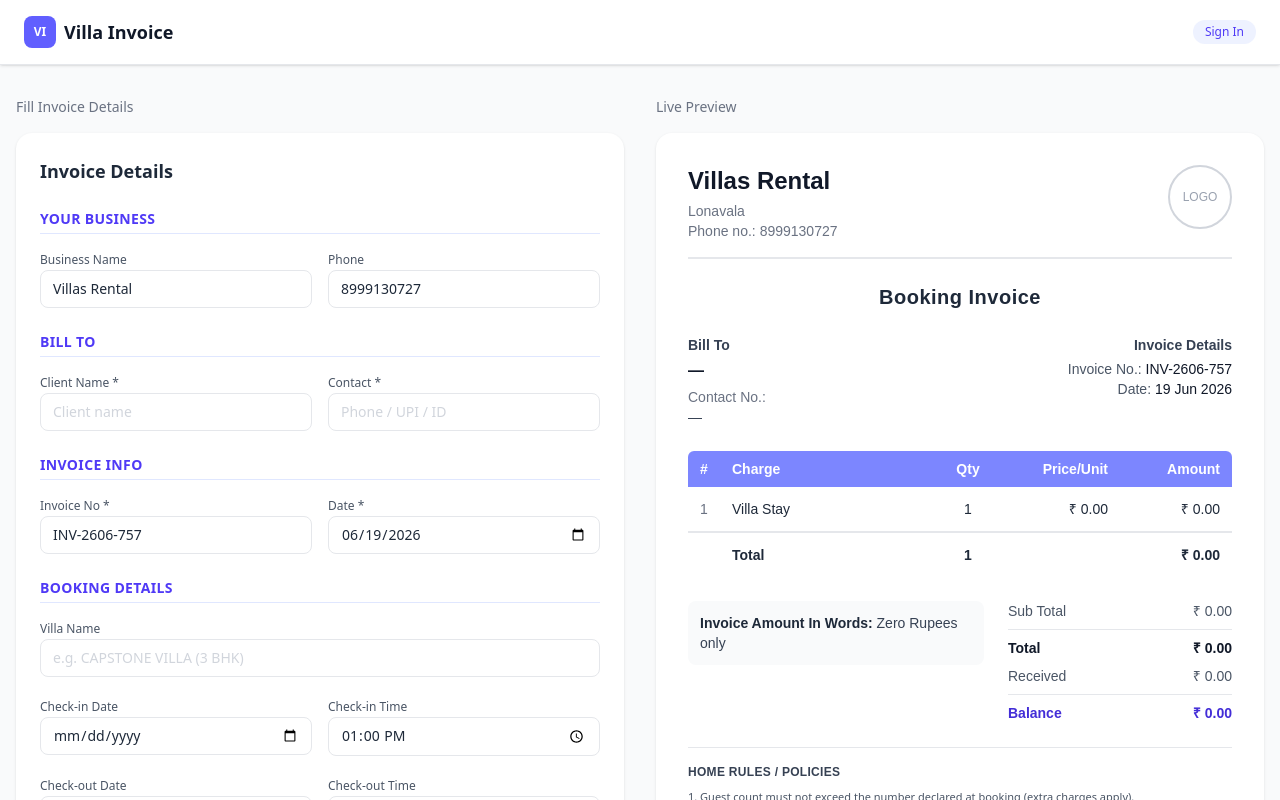
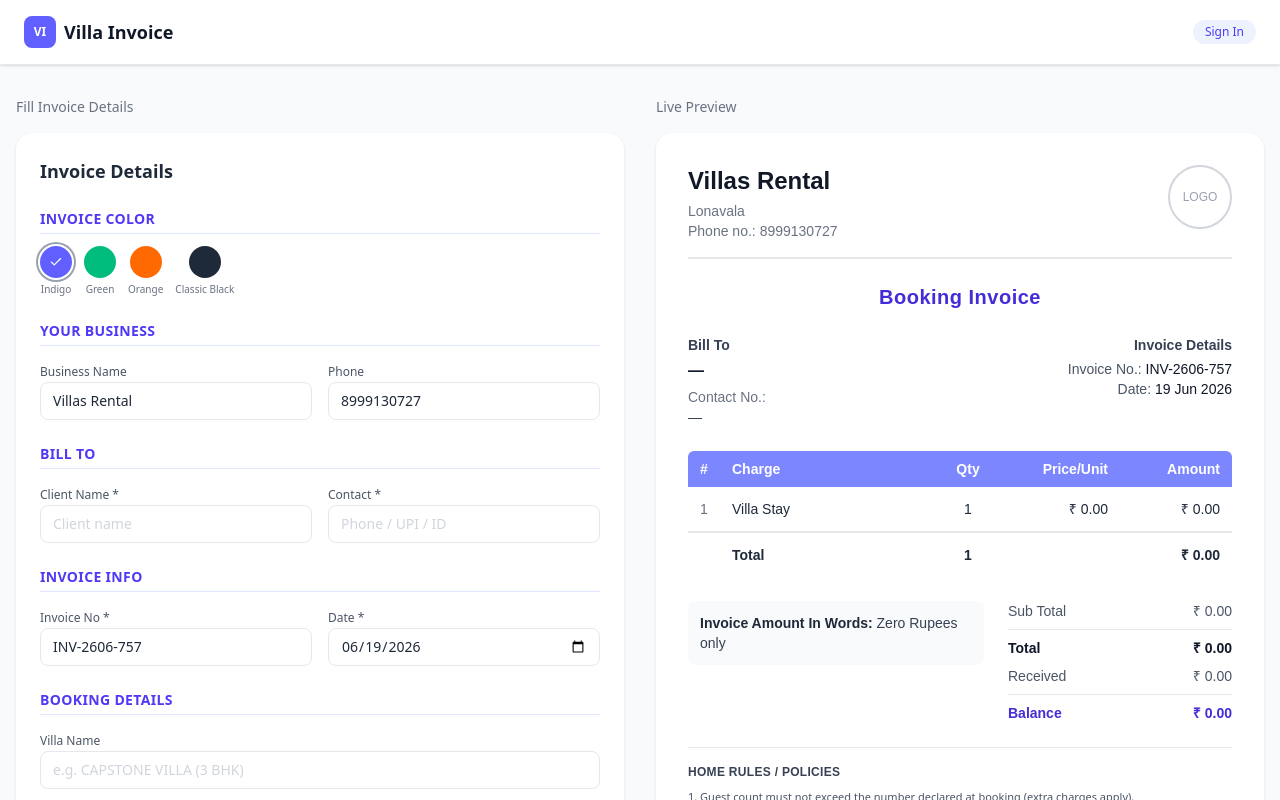
Before and after one commit to hemantnimble/Invoice-generator, a Next.js app: page / in a window 1280 px wide. Shown: the top 800 px of the page. Built offline with nearby package versions, Linux system fonts and the light colour scheme; no server answers; what @react-pdf/renderer would draw is missing.

Commit message:
color theme

```diff
--- a/src/app/invoice/new/page.tsx
+++ b/src/app/invoice/new/page.tsx
@@ -4,17 +4,14 @@ import { useEffect, useState, useCallback } from "react";
 import { useSession } from "next-auth/react";
 import { useRouter } from "next/navigation";
 import Link from "next/link";
-import InvoiceForm from "@/components/invoice/InvoiceForm";
 import InvoicePreview from "@/components/invoice/InvoicePreview";
 import DownloadButton from "@/components/invoice/DownloadButton";
 import type { InvoiceSchema } from "@/lib/invoice-schema";
 import { computeInvoice, generateInvoiceNumber } from "@/lib/invoice-utils";
-import { format } from "date-fns";
 import { ArrowLeft, FileText, Eye, Save, Loader2, Check } from "lucide-react";
 import type { Profile } from "@/types/database";
 import ShareImageButton from "@/components/invoice/ShareImageButton";
-import { DEFAULT_POLICIES } from "@/lib/default-policies";
-
+import InvoiceForm, { baseDefaults } from "@/components/invoice/InvoiceForm";
 
 export default function NewInvoicePage() {
   const { status } = useSession();
@@ -69,21 +66,8 @@ export default function NewInvoicePage() {
   }
 
   const defaultValues: InvoiceSchema = {
-  clientName: "",
-  clientContact: "",
+    ...baseDefaults,
     invoiceNumber: generateInvoiceNumber(),
-  invoiceDate: format(new Date(), "yyyy-MM-dd"),
-  villaName: "",
-  checkInDate: "",
-  checkInTime: "13:00",
-  checkOutDate: "",
-  checkOutTime: "11:00",
-  guestCount: "",
-  foodIncluded: false,
-  items: [{ id: crypto.randomUUID(), name: "Villa Stay", quantity: 1, pricePerUnit: 0 }],
-  amountReceived: 0,
-  securityDeposit: 0,
-  policies: DEFAULT_POLICIES,
     businessName: profile.business_name,
     businessPhone: profile.business_phone,
   };
@@ -118,14 +102,16 @@ export default function NewInvoicePage() {
       <div className="lg:hidden flex border-b border-gray-200 bg-white">
         <button
           onClick={() => setMobileTab("form")}
-          className={`flex-1 flex items-center justify-center gap-2 py-3 text-sm font-medium transition-colors ${mobileTab === "form" ? "text-indigo-600 border-b-2 border-indigo-600" : "text-gray-500"
+          className={`flex-1 flex items-center justify-center gap-2 py-3 text-sm font-medium transition-colors ${
+            mobileTab === "form" ? "text-indigo-600 border-b-2 border-indigo-600" : "text-gray-500"
           }`}
         >
           <FileText size={16} /> Fill Details
         </button>
         <button
           onClick={() => setMobileTab("preview")}
-          className={`flex-1 flex items-center justify-center gap-2 py-3 text-sm font-medium transition-colors ${mobileTab === "preview" ? "text-indigo-600 border-b-2 border-indigo-600" : "text-gray-500"
+          className={`flex-1 flex items-center justify-center gap-2 py-3 text-sm font-medium transition-colors ${
+            mobileTab === "preview" ? "text-indigo-600 border-b-2 border-indigo-600" : "text-gray-500"
           }`}
         >
           <Eye size={16} /> Preview
--- /dev/null
+++ b/src/components/invoice/ColorThemeSelector.tsx
@@ -0,0 +1,35 @@
+"use client";
+
+import { COLOR_THEMES, type ColorThemeId } from "@/lib/color-themes";
+import { Check } from "lucide-react";
+
+type Props = {
+  value: ColorThemeId;
+  onChange: (theme: ColorThemeId) => void;
+};
+
+export default function ColorThemeSelector({ value, onChange }: Props) {
+  return (
+    <div className="flex items-center gap-3">
+      {Object.values(COLOR_THEMES).map((theme) => (
+        <button
+          key={theme.id}
+          type="button"
+          onClick={() => onChange(theme.id)}
+          className="flex flex-col items-center gap-1 group"
+        >
+          <div
+            className={`w-8 h-8 rounded-full ${theme.swatch} flex items-center justify-center ring-2 ring-offset-2 transition ${
+              value === theme.id ? "ring-gray-400" : "ring-transparent"
+            }`}
+          >
+            {value === theme.id && <Check size={14} className="text-white" />}
+          </div>
+          <span className="text-[10px] text-gray-500 group-hover:text-gray-700">
+            {theme.name}
+          </span>
+        </button>
+      ))}
+    </div>
+  );
+}
--- a/src/components/invoice/InvoiceForm.tsx
+++ b/src/components/invoice/InvoiceForm.tsx
@@ -9,13 +9,15 @@ import { DEFAULT_POLICIES } from "@/lib/default-policies";
 import { format } from "date-fns";
 import { Plus, Trash2 } from "lucide-react";
 import { cn } from "@/lib/utils";
+import ColorThemeSelector from "./ColorThemeSelector";
+import type { ColorThemeId } from "@/lib/color-themes";
 
 type Props = {
   onChange: (data: InvoiceSchema) => void;
   defaultValues?: InvoiceSchema;
 };
 
-const baseDefaults: InvoiceSchema = {
+export const baseDefaults: InvoiceSchema = {
   clientName: "",
   clientContact: "",
   invoiceNumber: generateInvoiceNumber(),
@@ -33,6 +35,7 @@ const baseDefaults: InvoiceSchema = {
   policies: DEFAULT_POLICIES,
   businessName: "Villas Rental",
   businessPhone: "8999130727",
+  colorTheme: "indigo",
 };
 
 export default function InvoiceForm({ onChange, defaultValues }: Props) {
@@ -40,6 +43,7 @@ export default function InvoiceForm({ onChange, defaultValues }: Props) {
     register,
     control,
     watch,
+    setValue,
     formState: { errors },
   } = useForm<InvoiceSchema>({
     resolver: zodResolver(invoiceSchema),
@@ -62,6 +66,14 @@ export default function InvoiceForm({ onChange, defaultValues }: Props) {
   return (
     <div className="bg-white rounded-2xl shadow p-6 space-y-6">
       <h2 className="text-lg font-bold text-gray-800">Invoice Details</h2>
+
+      {/* Color Theme */}
+      <Section title="Invoice Color">
+        <ColorThemeSelector
+          value={(watch("colorTheme") as ColorThemeId) || "indigo"}
+          onChange={(theme) => setValue("colorTheme", theme, { shouldDirty: true })}
+        />
+      </Section>
 
       {/* Business Info */}
       <Section title="Your Business">
@@ -280,6 +292,3 @@ function Field({
 
 const inputClass =
   "w-full rounded-lg border border-gray-200 px-3 py-2 text-sm text-gray-800 focus:outline-none focus:ring-2 focus:ring-indigo-300 focus:border-indigo-400 transition placeholder:text-gray-300";
-
-
-export { baseDefaults };
--- a/src/components/invoice/InvoicePDF.tsx
+++ b/src/components/invoice/InvoicePDF.tsx
@@ -11,7 +11,7 @@ import {
 import { computeInvoice, formatCurrency } from "@/lib/invoice-utils";
 import type { InvoiceSchema } from "@/lib/invoice-schema";
 import { format } from "date-fns";
-
+import { COLOR_THEMES, DEFAULT_THEME, type ColorThemeId } from "@/lib/color-themes";
 
 
 
@@ -61,7 +61,6 @@ const styles = StyleSheet.create({
   // Table
   tableHeader: {
     flexDirection: "row",
-    backgroundColor: "#818cf8",
     borderRadius: 4,
     paddingVertical: 6,
     paddingHorizontal: 8,
@@ -113,8 +112,8 @@ const styles = StyleSheet.create({
   summaryValue: { fontSize: 9, color: "#111827" },
   summaryTotalLabel: { fontSize: 10, fontFamily: "Helvetica-Bold", color: "#111827" },
   summaryTotalValue: { fontSize: 10, fontFamily: "Helvetica-Bold", color: "#111827" },
-  summaryBalanceLabel: { fontSize: 10, fontFamily: "Helvetica-Bold", color: "#4338ca" },
-  summaryBalanceValue: { fontSize: 10, fontFamily: "Helvetica-Bold", color: "#4338ca" },
+  summaryBalanceLabel: { fontSize: 10, fontFamily: "Helvetica-Bold" },
+  summaryBalanceValue: { fontSize: 10, fontFamily: "Helvetica-Bold" },
   divider: { borderTopWidth: 1, borderTopColor: "#e5e7eb", marginVertical: 4 },
   // Signature
   signatureSection: { marginTop: 40, alignItems: "flex-end" },
@@ -131,7 +130,7 @@ type Props = {
 
 export default function InvoicePDF({ data, logoUrl, signatureUrl }: Props) {
   const invoice = computeInvoice(data);
-
+  const theme = COLOR_THEMES[(invoice.colorTheme as ColorThemeId) || DEFAULT_THEME];
   const formatDate = (dateStr: string) => {
     try { return format(new Date(dateStr), "dd-MM-yyyy"); }
     catch { return dateStr; }
@@ -176,7 +175,7 @@ export default function InvoicePDF({ data, logoUrl, signatureUrl }: Props) {
         </View>
 
         {/* Table Header */}
-        <View style={styles.tableHeader}>
+        <View style={[styles.tableHeader, { backgroundColor: theme.hex.header }]}>
           <Text style={[styles.tableHeaderText, styles.colNum]}>#</Text>
           <Text style={[styles.tableHeaderText, styles.colName]}>Item Name</Text>
           <Text style={[styles.tableHeaderText, styles.colHsn]}>HSN/SAC</Text>
@@ -233,8 +232,8 @@ export default function InvoicePDF({ data, logoUrl, signatureUrl }: Props) {
             </View>
             <View style={styles.divider} />
             <View style={styles.summaryRow}>
-              <Text style={styles.summaryBalanceLabel}>Balance</Text>
-              <Text style={styles.summaryBalanceValue}>Rs. {formatCurrency(invoice.balance)}</Text>
+              <Text style={[styles.summaryBalanceLabel, { color: theme.hex.accent }]}>Balance</Text>
+              <Text style={[styles.summaryBalanceValue, { color: theme.hex.accent }]}>Rs. {formatCurrency(invoice.balance)}</Text>
             </View>
           </View>
         </View>
--- a/src/components/invoice/InvoicePreview.tsx
+++ b/src/components/invoice/InvoicePreview.tsx
@@ -2,6 +2,7 @@
 
 import { computeInvoice, formatCurrency } from "@/lib/invoice-utils";
 import type { InvoiceSchema } from "@/lib/invoice-schema";
+import { COLOR_THEMES, DEFAULT_THEME, type ColorThemeId } from "@/lib/color-themes";
 import { format } from "date-fns";
 
 type Props = {
@@ -12,6 +13,7 @@ type Props = {
 
 export default function InvoicePreview({ data, logoUrl, signatureUrl }: Props) {
   const invoice = computeInvoice(data);
+  const theme = COLOR_THEMES[(invoice.colorTheme as ColorThemeId) || DEFAULT_THEME];
 
   const formatDate = (dateStr?: string) => {
     if (!dateStr) return "—";
@@ -53,7 +55,7 @@ export default function InvoicePreview({ data, logoUrl, signatureUrl }: Props) {
       </div>
 
       {/* Title */}
-      <h2 className="text-center text-xl font-bold mb-6 tracking-wide">
+      <h2 className={`text-center text-xl font-bold mb-6 tracking-wide ${theme.accentText}`}>
         Booking Invoice
       </h2>
 
@@ -84,9 +86,9 @@ export default function InvoicePreview({ data, logoUrl, signatureUrl }: Props) {
 
       {/* Booking Details */}
       {hasBookingDetails && (
-        <div className="mb-6 bg-indigo-50 rounded-xl p-4">
+        <div className={`mb-6 rounded-xl p-4 ${theme.accentBg}`}>
           {invoice.villaName && (
-            <p className="font-bold text-indigo-900 mb-3 text-sm">
+            <p className={`font-bold mb-3 text-sm ${theme.accentText}`}>
               🏠 {invoice.villaName}
             </p>
           )}
@@ -124,7 +126,7 @@ export default function InvoicePreview({ data, logoUrl, signatureUrl }: Props) {
       {/* Items Table */}
       <table className="w-full mb-6 text-sm">
         <thead>
-          <tr className="bg-indigo-400 text-white">
+          <tr className={`${theme.headerBg} text-white`}>
             <th className="py-2 px-3 text-left rounded-tl-md w-8">#</th>
             <th className="py-2 px-3 text-left">Charge</th>
             <th className="py-2 px-3 text-center w-20">Qty</th>
@@ -178,7 +180,7 @@ export default function InvoicePreview({ data, logoUrl, signatureUrl }: Props) {
             <span>Received</span>
             <span>₹ {formatCurrency(invoice.amountReceived || 0)}</span>
           </div>
-          <div className="flex justify-between font-bold text-indigo-700 border-t border-gray-200 pt-2">
+          <div className={`flex justify-between font-bold border-t border-gray-200 pt-2 ${theme.accentText}`}>
             <span>Balance</span>
             <span>₹ {formatCurrency(invoice.balance)}</span>
           </div>
--- /dev/null
+++ b/src/lib/color-themes.ts
@@ -0,0 +1,56 @@
+export type ColorThemeId = "indigo" | "green" | "orange" | "black";
+
+export type ColorTheme = {
+  id: ColorThemeId;
+  name: string;
+  headerBg: string;
+  accentText: string;
+  accentBg: string;
+  swatch: string;
+  hex: {
+    header: string;
+    accent: string;
+    accentLight: string;
+  };
+};
+
+export const COLOR_THEMES: Record<ColorThemeId, ColorTheme> = {
+  indigo: {
+    id: "indigo",
+    name: "Indigo",
+    headerBg: "bg-indigo-400",
+    accentText: "text-indigo-700",
+    accentBg: "bg-indigo-50",
+    swatch: "bg-indigo-500",
+    hex: { header: "#818cf8", accent: "#4338ca", accentLight: "#eef2ff" },
+  },
+  green: {
+    id: "green",
+    name: "Green",
+    headerBg: "bg-emerald-500",
+    accentText: "text-emerald-700",
+    accentBg: "bg-emerald-50",
+    swatch: "bg-emerald-500",
+    hex: { header: "#10b981", accent: "#047857", accentLight: "#ecfdf5" },
+  },
+  orange: {
+    id: "orange",
+    name: "Orange",
+    headerBg: "bg-orange-500",
+    accentText: "text-orange-700",
+    accentBg: "bg-orange-50",
+    swatch: "bg-orange-500",
+    hex: { header: "#f97316", accent: "#c2410c", accentLight: "#fff7ed" },
+  },
+  black: {
+    id: "black",
+    name: "Classic Black",
+    headerBg: "bg-gray-800",
+    accentText: "text-gray-800",
+    accentBg: "bg-gray-50",
+    swatch: "bg-gray-800",
+    hex: { header: "#1f2937", accent: "#111827", accentLight: "#f9fafb" },
+  },
+};
+
+export const DEFAULT_THEME: ColorThemeId = "indigo";
--- a/src/lib/invoice-schema.ts
+++ b/src/lib/invoice-schema.ts
@@ -13,7 +13,6 @@ export const invoiceSchema = z.object({
   invoiceNumber: z.string().min(1, "Invoice number is required"),
   invoiceDate: z.string().min(1, "Date is required"),
 
-  // Villa booking details
   villaName: z.string().optional(),
   checkInDate: z.string().optional(),
   checkInTime: z.string().optional(),
@@ -30,6 +29,7 @@ export const invoiceSchema = z.object({
 
   businessName: z.string().optional(),
   businessPhone: z.string().optional(),
+  colorTheme: z.enum(["indigo", "green", "orange", "black"]),
 });
 
 export type InvoiceSchema = z.infer<typeof invoiceSchema>;
--- a/src/types/invoice.ts
+++ b/src/types/invoice.ts
@@ -29,6 +29,7 @@ export type InvoiceFormData = {
 
   businessName?: string;
   businessPhone?: string;
+  colorTheme?: "indigo" | "green" | "orange" | "black";
 };
 
 export type InvoiceComputedData = InvoiceFormData & {
```
Lines whose indentation alone changed are shown as unchanged.
